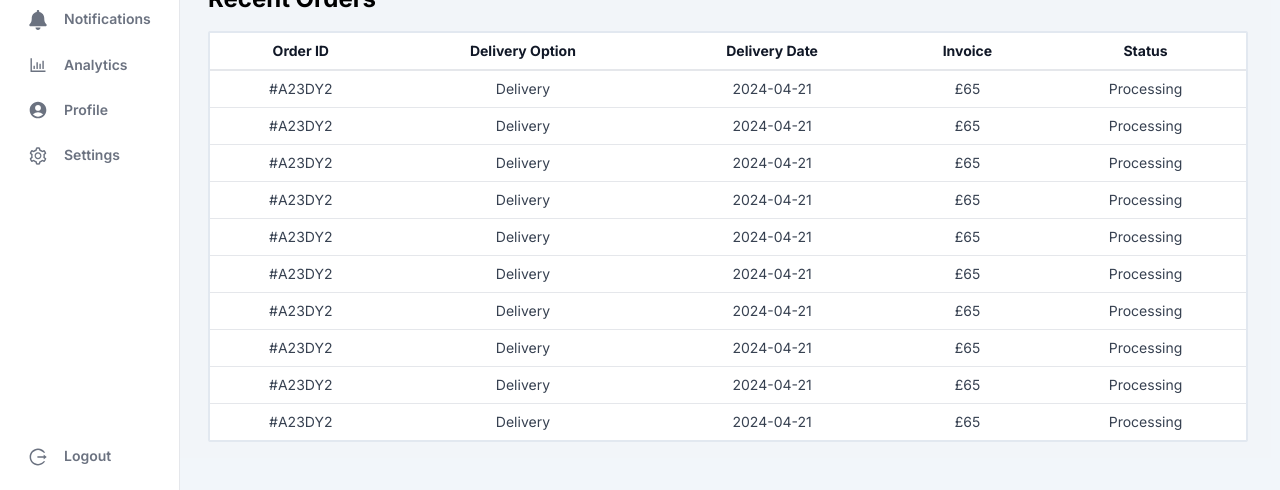
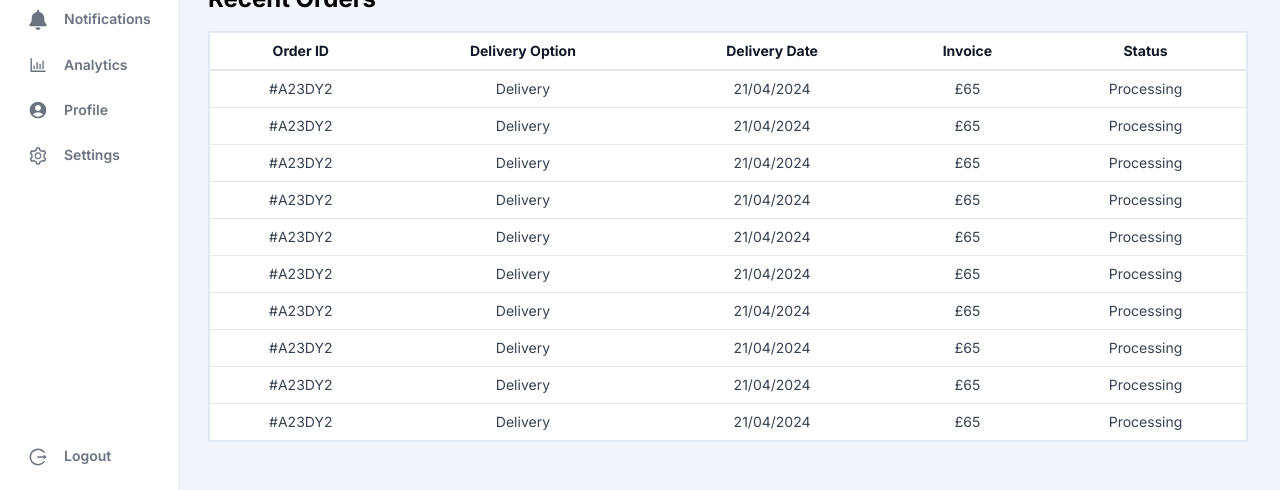
Before and after one commit to sharif2315/tasty-trails-ui, a Next.js app: page /admin in a window 1280 px wide. Shown: the part 305-795 px from the top of the page. Built offline with nearby package versions, Linux system fonts and the light colour scheme.

Commit message:
orders data wip

```diff
--- a/components/OrdersCardView.tsx
+++ b/components/OrdersCardView.tsx
@@ -16,7 +16,7 @@ export interface OrderProps {
 }
 const CardItem: React.FC<OrderProps> = ({ orderRef, orderItems, customerName, deliveryOption, deliveryDate, address, invoice }) => {
     return (
-        <div className="grid gap-1 bg-white hover:bg-slate-50 p-4 shadow-sm hover:cursor-pointer text-sm text-slate-500 hover:text-slate-700">
+        <div className="grid gap-2 bg-white hover:bg-slate-50 p-4 shadow-sm hover:cursor-pointer text-sm text-gray-700">
             <div className="flex justify-between">
                 <p className="font-semibold">{ deliveryDate }</p>
                 <p>{ orderRef }</p>
--- a/components/OrdersSection.tsx
+++ b/components/OrdersSection.tsx
@@ -11,7 +11,7 @@ const ordersdf = [
         customerName: 'Adam Smith',
         orderRef: '#A23DY2',
         orderItems: 20,
-        deliveryDate: '2024-04-21',
+        deliveryDate: '21/04/2024',
         deliveryOption: 'Delivery',
         status: 'Processing',
         address: '123 Fake Street, London, E1 4LJ',
@@ -19,7 +19,6 @@ const ordersdf = [
     },
 ]
 export const ordersData = Array.from({ length: 10 }, () => ordersdf).flat();
-
 
 const OrdersSection = () => {
     return (
```
